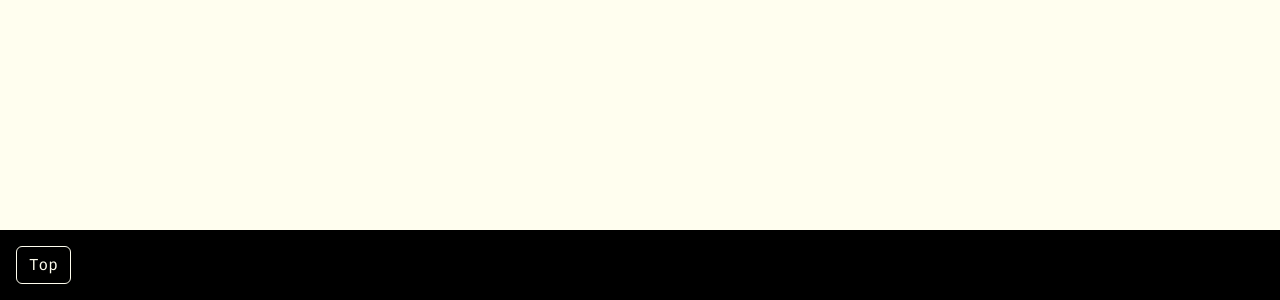
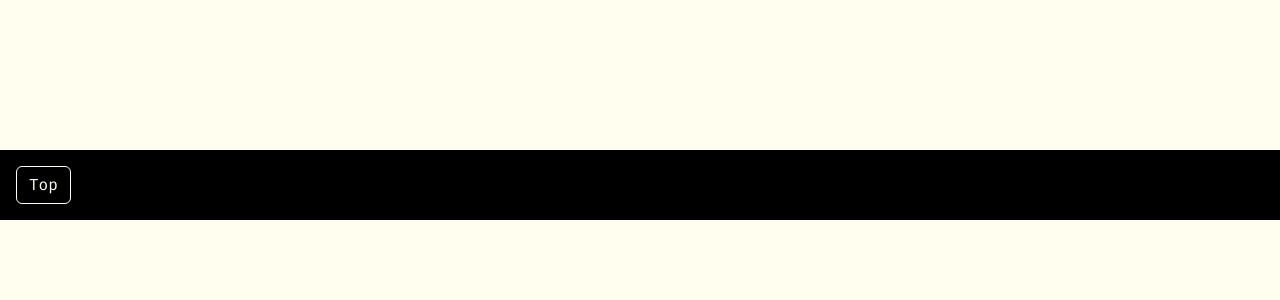
Before and after one commit to eaton-mess/React-Portfolio, a React (Vite) app: page / in a window 1280 px wide. Shown: the part 2727-3027 px from the top of the page. After the commit the page ends 2947 px from the top, so only its background shows below. Built offline with nearby package versions, Linux system fonts and the light colour scheme.

Commit message:
amended spacing from footer

```diff
--- a/src/components/Footer/index.css
+++ b/src/components/Footer/index.css
@@ -13,6 +13,6 @@
 }
 
 .footer {
-    margin-top: 10em;
+    margin-top: 5em;
     border: none !important;
 }
```
